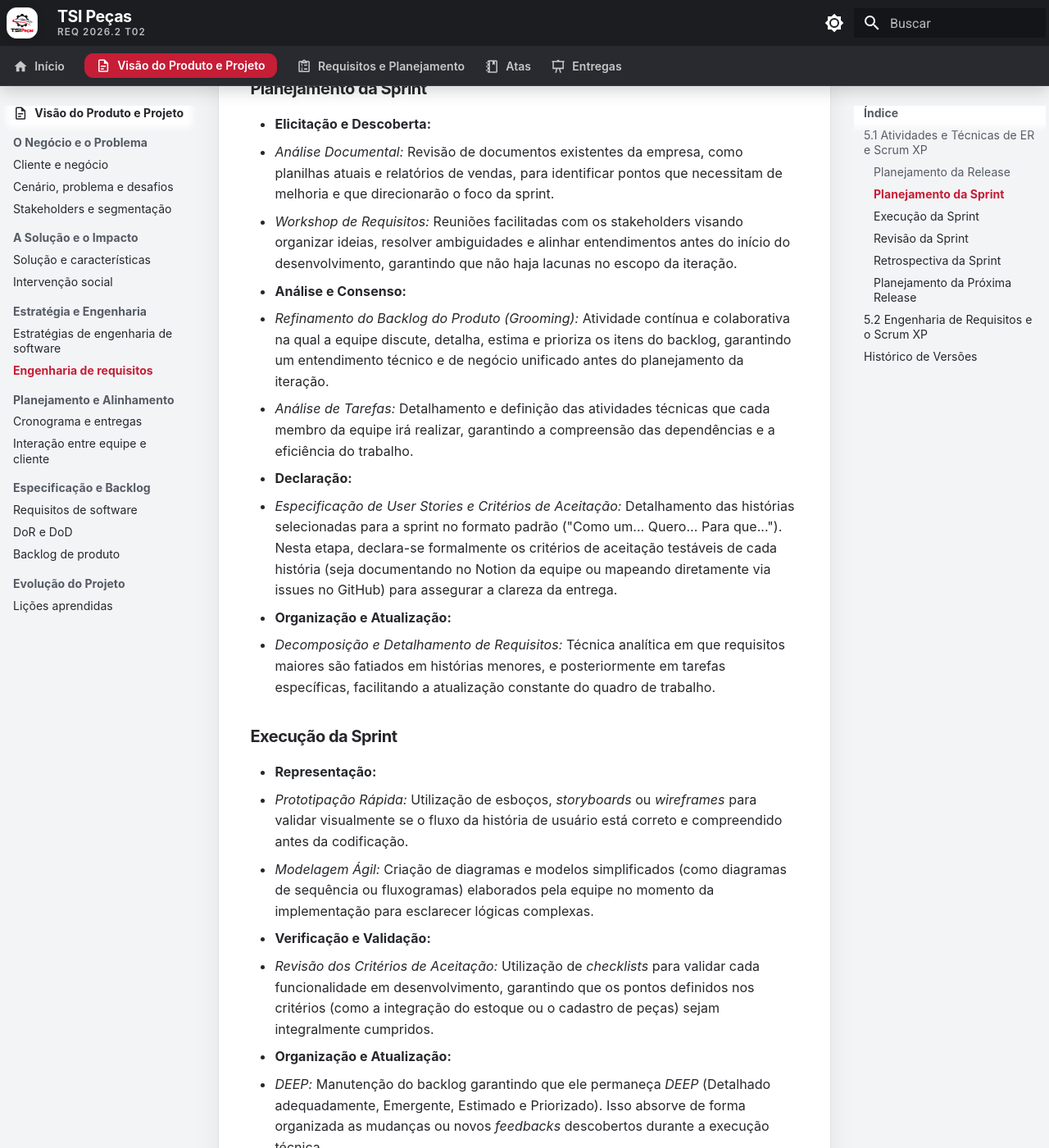
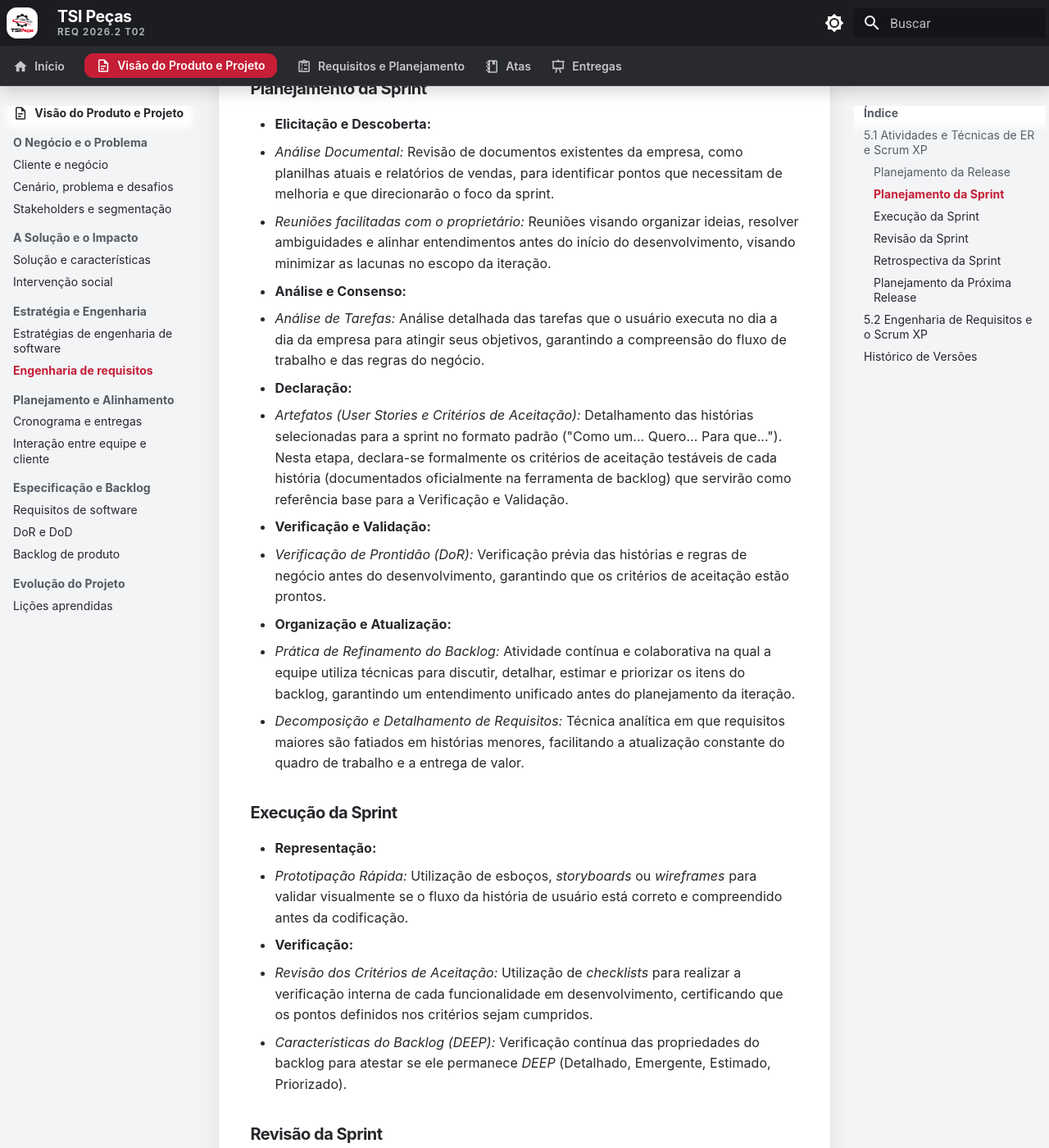
Before and after one commit to mdsreq-fga-unb/REQ-202562-T02-TSI-AutoPecas, an MkDocs documentation site: the page built from docs/visao-produto/engenharia-de-requisitos.md, in a window 1280 px wide and 1400 px high, scrolled down 1016 px. Shown: the whole window at 82% size. Built offline with MkDocs 1.6.1 and Material for MkDocs 9.7.7, drawn with Linux system fonts in a browser that asks for light colours; comment, search, counter and statistics services are not loaded; some of the changed text lies outside the part shown.

Commit message:
fix: corrige issue 7 de acordo com feedbacks recebidos

```diff
--- a/docs/visao-produto/engenharia-de-requisitos.md
+++ b/docs/visao-produto/engenharia-de-requisitos.md
@@ -5,42 +5,42 @@
 ### Planejamento da Release
 
 * **Elicitação e Descoberta:**
-  * *Entrevistas estruturadas:* Entrevistas realizadas com os stakeholders da TSI peças para compreender as necessidades centrais do negócio, como a atual falta de rastreabilidade do estoque.
+  * *Entrevistas semiestruturadas:* Entrevistas (guiadas por um roteiro base) realizadas com o proprietário da TSI Peças para compreender as necessidades centrais do negócio, como a atual falta de rastreabilidade do estoque.
   * *Sessões de Ideação (Brainstorming):* Prática colaborativa e interativa utilizada para gerar uma grande quantidade de ideias, funcionalidades e soluções de alto nível, como propostas para a integração do estoque e a especificação de produtos.
   * *Análise do contexto da solução:* Investigação do domínio da aplicação e do ambiente em que o sistema operará, visando entender as regras de negócio e os valores fundamentais para o cliente.
 * **Análise e Consenso:**
-  * *MoSCoW:* Técnica que auxilia na separação das funcionalidades de acordo com as prioridades mais críticas para a TSI Autopeças, classificando-as em *Must have*, *Should have*, *Could have* e *Won’t have*.
-  * *Estudo de Viabilidade:* Avaliação preliminar realizada em conjunto com a modelagem de negócio para compreender as restrições de orçamento, recursos e prazo, garantindo que o escopo de requisitos proposto seja técnica e financeiramente realizável.
+  * *MoSCoW:* Técnica que auxilia na separação das funcionalidades de acordo com as prioridades mais críticas para a TSI Peças, classificando-as em *Must have*, *Should have*, *Could have* e *Won’t have*.
+  * *Estudo de Viabilidade:* Avaliação preliminar realizada em conjunto com a modelagem de negócio para compreender as restrições de orçamento, recursos e prazo. Seu resultado deve ser documentado, garantindo que o escopo seja realizável.
 * **Declaração:**
-  * *Épicos e User Stories (Histórias de Usuário):* Elaboração dos requisitos em alto nível (Épicos) que capturam as grandes necessidades do sistema. A partir deles, são declaradas as User Stories iniciais, descrevendo o valor entregue ao usuário de forma simples, compondo a primeira versão do *Product Backlog*.
+  * *Artefatos de Declaração (Épicos e User Stories):* Elaboração dos requisitos em alto nível (Épicos) que capturam as grandes necessidades do sistema. A partir deles, são declaradas as User Stories iniciais, descrevendo o valor entregue ao usuário de forma simples, compondo a primeira versão do *Product Backlog*.
 
 ### Planejamento da Sprint
 
 * **Elicitação e Descoberta:**
   * *Análise Documental:* Revisão de documentos existentes da empresa, como planilhas atuais e relatórios de vendas, para identificar pontos que necessitam de melhoria e que direcionarão o foco da sprint.
-  * *Workshop de Requisitos:* Reuniões facilitadas com os stakeholders visando organizar ideias, resolver ambiguidades e alinhar entendimentos antes do início do desenvolvimento, garantindo que não haja lacunas no escopo da iteração.
+  * *Reuniões facilitadas com o proprietário:* Reuniões visando organizar ideias, resolver ambiguidades e alinhar entendimentos antes do início do desenvolvimento, visando minimizar as lacunas no escopo da iteração.
 * **Análise e Consenso:**
-  * *Refinamento do Backlog do Produto (Grooming):* Atividade contínua e colaborativa na qual a equipe discute, detalha, estima e prioriza os itens do backlog, garantindo um entendimento técnico e de negócio unificado antes do planejamento da iteração.
-  * *Análise de Tarefas:* Detalhamento e definição das atividades técnicas que cada membro da equipe irá realizar, garantindo a compreensão das dependências e a eficiência do trabalho.
+  * *Análise de Tarefas:* Análise detalhada das tarefas que o usuário executa no dia a dia da empresa para atingir seus objetivos, garantindo a compreensão do fluxo de trabalho e das regras do negócio.
 * **Declaração:**
-  * *Especificação de User Stories e Critérios de Aceitação:* Detalhamento das histórias selecionadas para a sprint no formato padrão ("Como um... Quero... Para que..."). Nesta etapa, declara-se formalmente os critérios de aceitação testáveis de cada história (seja documentando no Notion da equipe ou mapeando diretamente via issues no GitHub) para assegurar a clareza da entrega.
+  * *Artefatos (User Stories e Critérios de Aceitação):* Detalhamento das histórias selecionadas para a sprint no formato padrão ("Como um... Quero... Para que..."). Nesta etapa, declara-se formalmente os critérios de aceitação testáveis de cada história (documentados oficialmente na ferramenta de backlog) que servirão como referência base para a Verificação e Validação.
+* **Verificação e Validação:**
+  * *Verificação de Prontidão (DoR):* Verificação prévia das histórias e regras de negócio antes do desenvolvimento, garantindo que os critérios de aceitação estão prontos.
 * **Organização e Atualização:**
-  * *Decomposição e Detalhamento de Requisitos:* Técnica analítica em que requisitos maiores são fatiados em histórias menores, e posteriormente em tarefas específicas, facilitando a atualização constante do quadro de trabalho.
+  * *Prática de Refinamento do Backlog:* Atividade contínua e colaborativa na qual a equipe utiliza técnicas para discutir, detalhar, estimar e priorizar os itens do backlog, garantindo um entendimento unificado antes do planejamento da iteração.
+  * *Decomposição e Detalhamento de Requisitos:* Técnica analítica em que requisitos maiores são fatiados em histórias menores, facilitando a atualização constante do quadro de trabalho e a entrega de valor.
 
 ### Execução da Sprint
 
 * **Representação:**
   * *Prototipação Rápida:* Utilização de esboços, *storyboards* ou *wireframes* para validar visualmente se o fluxo da história de usuário está correto e compreendido antes da codificação.
-  * *Modelagem Ágil:* Criação de diagramas e modelos simplificados (como diagramas de sequência ou fluxogramas) elaborados pela equipe no momento da implementação para esclarecer lógicas complexas.
-* **Verificação e Validação:**
-  * *Revisão dos Critérios de Aceitação:* Utilização de *checklists* para validar cada funcionalidade em desenvolvimento, garantindo que os pontos definidos nos critérios (como a integração do estoque ou o cadastro de peças) sejam integralmente cumpridos.
-* **Organização e Atualização:**
-  * *DEEP:* Manutenção do backlog garantindo que ele permaneça *DEEP* (Detalhado adequadamente, Emergente, Estimado e Priorizado). Isso absorve de forma organizada as mudanças ou novos *feedbacks* descobertos durante a execução técnica.
+* **Verificação:**
+  * *Revisão dos Critérios de Aceitação:* Utilização de *checklists* para realizar a verificação interna de cada funcionalidade em desenvolvimento, certificando que os pontos definidos nos critérios sejam cumpridos.
+  * *Características do Backlog (DEEP):* Verificação contínua das propriedades do backlog para atestar se ele permanece *DEEP* (Detalhado, Emergente, Estimado, Priorizado).
 
 ### Revisão da Sprint
 
-* **Verificação e Validação:**
-  * *Demonstração e Validação com Stakeholders:* Reunião para apresentar o incremento do produto. Serve para validar as funcionalidades entregues, alinhar expectativas, dirimir eventuais ambiguidades e colher *feedbacks* para futuras melhorias.
+* **Validação Externa:**
+  * *Demonstração e Validação com o Proprietário:* Reunião para apresentar o incremento do produto. Serve para validar as funcionalidades entregues com o cliente, alinhar expectativas e colher *feedbacks* para futuras melhorias.
 * **Declaração:**
   * *Registro de Novos Requisitos e Mudanças:* Formalização documental de novos requisitos, correções ou ajustes de rota solicitados pelo cliente durante a demonstração, convertendo-os em novas *User Stories* para o backlog.
 
@@ -54,11 +54,11 @@
 ### Planejamento da Próxima Release
 
 * **Elicitação e Descoberta:**
-  * *Mapeamento de Evolução do Produto:* Sessões para captar novas necessidades estratégicas da TSI Autopeças ou compilar os feedbacks das Sprints anteriores, visualizando o que agregará mais valor na próxima versão.
+  * *Mapeamento de Evolução do Produto:* Sessões para captar novas necessidades estratégicas da TSI Peças ou compilar os feedbacks das Sprints anteriores, visualizando o que agregará mais valor na próxima versão.
 * **Declaração:**
-  * *User Story Mapping (Mapeamento de Histórias):* Criação ou atualização de um mapa visual das jornadas dos usuários, organizando épicos e histórias em lançamentos (*releases*), garantindo que a nova release tenha um fluxo completo e funcional.
-* **Organização e Atualização:**
-  * *Revisão Estratégica do Backlog (DEEP):* Aplicação contínua do conceito DEEP no backlog geral da *release*. O objetivo é depurar requisitos antigos, reestimar e repriorizar, assegurando que os itens da próxima *release* estejam claros, definidos e prontos para o fracionamento nas Sprints seguintes.
+  * *Atualização de Épicos e User Stories:* Criação e declaração de novos épicos e histórias de usuário baseados nos *feedbacks* coletados, organizando-os no *Product Backlog* para definir claramente o escopo e o valor entregue na próxima *release*.
+* **Verificação e Validação:**
+  * *Verificação de Prontidão (DEEP):* Validação contínua do backlog geral da *release* contra os critérios DEEP. O objetivo é verificar se os requisitos antigos foram depurados e reestimados, atestando que os itens da próxima *release* estão válidos e prontos para o fracionamento nas Sprints seguintes.
 
 ---
 
@@ -66,22 +66,23 @@
 
 | Fases do Processo | Atividades ER | Prática | Técnica | Resultado Esperado |
 | :--- | :--- | :--- | :--- | :--- |
-| **Planejamento da Release** | Elicitação e Descoberta | Entendimento do Domínio e Negócio | Entrevistas estruturadas, Sessões de Ideação, Análise do contexto da solução | Visão geral das necessidades do proprietário e escopo inicial do sistema estabelecido. |
-| **Planejamento da Release** | Análise e Consenso | Priorização Orientada a Valor | MoSCoW, Estudo de Viabilidade | Funcionalidades críticas identificadas e viabilidade técnica/financeira confirmada. |
-| **Planejamento da Release** | Declaração | Especificação Ágil de Alto Nível | Épicos e User Stories | Primeira versão do *Product Backlog* criada contendo as grandes necessidades. |
-| **Planejamento da Sprint** | Elicitação e Descoberta | Alinhamento Contínuo | Análise Documental, Workshop de Requisitos | Escopo da Sprint compreendido de forma clara, sem lacunas ou ambiguidades. |
-| **Planejamento da Sprint** | Análise e Consenso | Gestão do Backlog de Produto | Refinamento do Backlog, Análise de Tarefas | Itens estimados, priorizados e tarefas técnicas distribuídas para a equipe. |
-| **Planejamento da Sprint** | Declaração | Especificação Detalhada | Especificação de *User Stories* e Critérios de Aceitação | Histórias prontas para codificação com critérios de aceitação testáveis definidos. |
-| **Planejamento da Sprint** | Organização e Atualização | Detalhamento de Requisitos | Decomposição e Detalhamento de Requisitos | Histórias de usuário fatiadas em tarefas técnicas menores para a Sprint. |
-| **Execução da Sprint** | Representação | Validação Visual e Lógica | Prototipação Rápida, Modelagem Ágil | Telas compreendidas visualmente e fluxos de trabalho esclarecidos antes do código. |
-| **Execução da Sprint** | Verificação e Validação | Teste e Validação de Aceitação | Revisão dos Critérios de Aceitação (*Checklists*) | Funcionalidades desenvolvidas e testadas de acordo com as regras de negócio. |
-| **Execução da Sprint** | Organização e Atualização | Gestão de Mudanças | DEEP (*Detalhado, Emergente, Estimado, Priorizado*) | *Backlog* constantemente organizado, acomodando descobertas técnicas da equipe. |
-| **Revisão da Sprint** | Verificação e Validação | Homologação com o *Stakeholder* | Demonstração e Validação com *Stakeholders* | Incremento de software validado pelo proprietário e coleta de *feedbacks*. |
-| **Revisão da Sprint** | Declaração | Atualização de Escopo | Registro de Novos Requisitos e Mudanças | Novos requisitos ou ajustes formalizados em novas histórias para o *backlog*. |
-| **Retrospectiva da Sprint** | Análise e Consenso | Avaliação de Processos de ER | Análise de Causa Raiz | Falhas de comunicação ou de entendimento de requisitos identificadas para melhoria. |
+| **Planejamento da Release** | Elicitação e Descoberta | Entendimento do Domínio e Negócio | Entrevistas semiestruturadas, Sessões de Ideação, Análise do contexto da solução | Visão geral das necessidades do proprietário e escopo inicial do sistema estabelecido. |
+| **Planejamento da Release** | Análise e Consenso | Priorização Orientada a Valor | MoSCoW, Estudo de Viabilidade | Funcionalidades críticas identificadas e documento de viabilidade técnica gerado. |
+| **Planejamento da Release** | Declaração | Especificação Ágil de Alto Nível | Artefatos: Épicos e User Stories | Primeira versão do *Product Backlog* criada contendo as grandes necessidades. |
+| **Planejamento da Sprint** | Elicitação e Descoberta | Alinhamento Contínuo | Análise Documental, Reuniões com o proprietário | Escopo da Sprint compreendido, visando minimizar lacunas e ambiguidades. |
+| **Planejamento da Sprint** | Análise e Consenso | Entendimento do Usuário | Análise de Tarefas | Tarefas e fluxo de trabalho do usuário mapeados e compreendidos. |
+| **Planejamento da Sprint** | Declaração | Especificação Detalhada | Artefatos: User Stories e Critérios | Histórias detalhadas e critérios definidos como referência para V&V. |
+| **Planejamento da Sprint** | Verificação e Validação | Verificação Prévia | Verificação de Prontidão (DoR) | Histórias e regras verificadas antes do desenvolvimento. |
+| **Planejamento da Sprint** | Organização e Atualização | Gestão e Detalhamento | Prática de Refinamento, Decomposição | Histórias detalhadas, priorizadas e fatiadas para a Sprint. |
+| **Execução da Sprint** | Representação | Produção de Artefatos Visuais | Prototipação Rápida | Wireframes ou protótipos produzidos para validar fluxos visualmente. |
+| **Execução da Sprint** | Verificação | Verificação Interna | Revisão por Checklists | Funcionalidades verificadas internamente. |
+| **Execução da Sprint** | Verificação | Propriedades do Backlog | Propriedades DEEP | *Backlog* verificado para atestar as características DEEP. |
+| **Revisão da Sprint** | Validação Externa | Homologação com o Proprietário | Demonstração e Validação com Cliente | Incremento de software validado externamente pelo proprietário. |
+| **Revisão da Sprint** | Declaração | Atualização de Escopo | Declaração de requisitos | Novos requisitos formalizados para o *backlog*. |
+| **Retrospectiva da Sprint** | Análise e Consenso | Avaliação de Processos de ER | Análise de Causa Raiz | Falhas de comunicação identificadas para melhoria. |
 | **Planej. da Próxima Release** | Elicitação e Descoberta | Planejamento Evolutivo | Mapeamento de Evolução do Produto | Novas necessidades e adaptações captadas para a próxima versão do sistema. |
-| **Planej. da Próxima Release** | Declaração | Mapeamento de Jornada | *User Story Mapping* | Mapa visual atualizado garantindo um fluxo de trabalho completo na nova versão. |
-| **Planej. da Próxima Release** | Organização e Atualização | Refinamento Estratégico | Revisão Estratégica do Backlog (DEEP) | Requisitos antigos depurados e repriorizados para a próxima fase do projeto. |
+| **Planej. da Próxima Release** | Declaração | Especificação Ágil | Atualização de Épicos e User Stories | Novos épicos e histórias formalizados e alocados para a próxima versão. |
+| **Planej. da Próxima Release** | Verificação e Validação | Validação de Prontidão | Verificação de Prontidão (DEEP) | Backlog validado contra os critérios DEEP assegurando prontidão para a próxima fase. |
 
 ---
 
```
